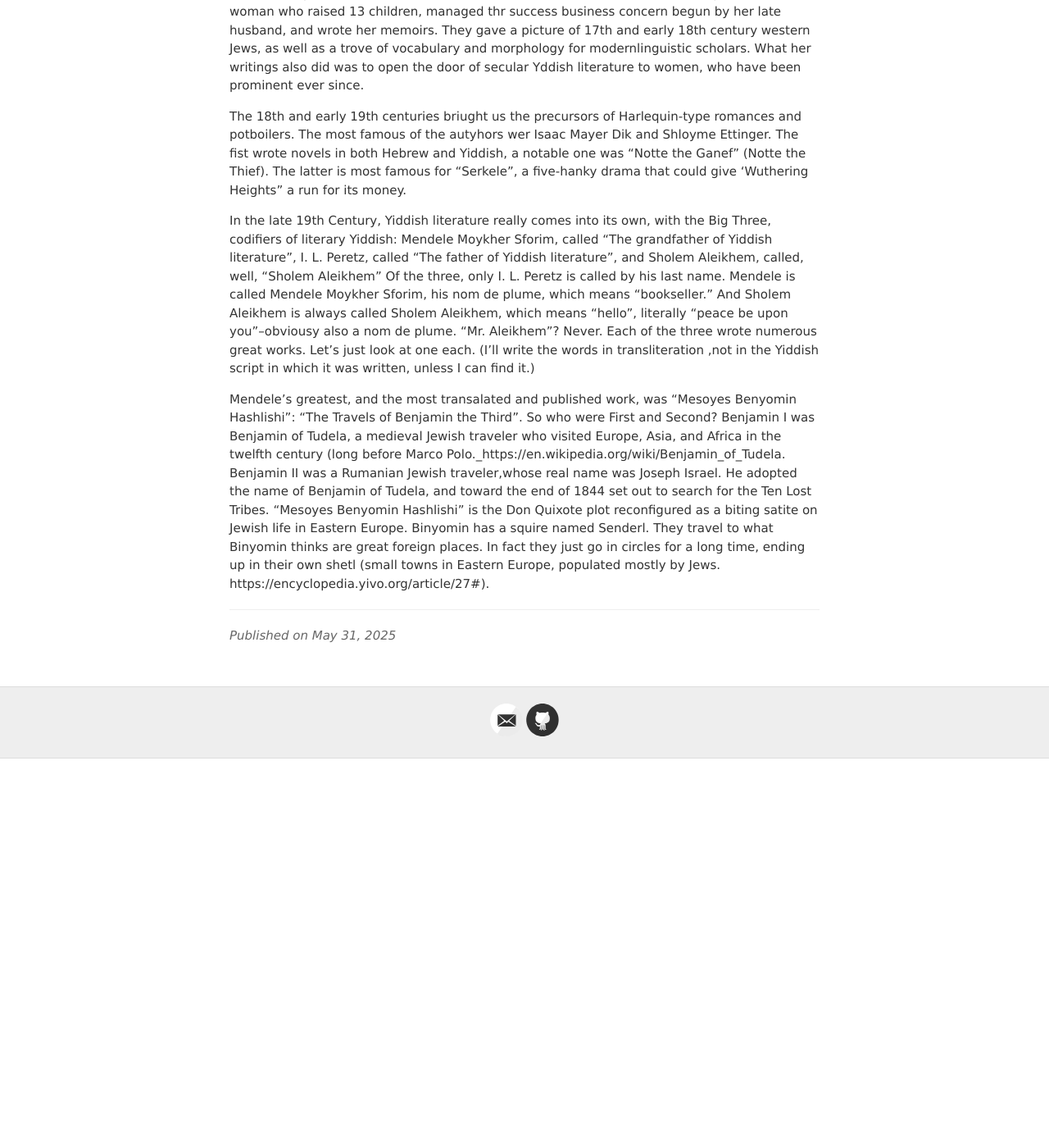
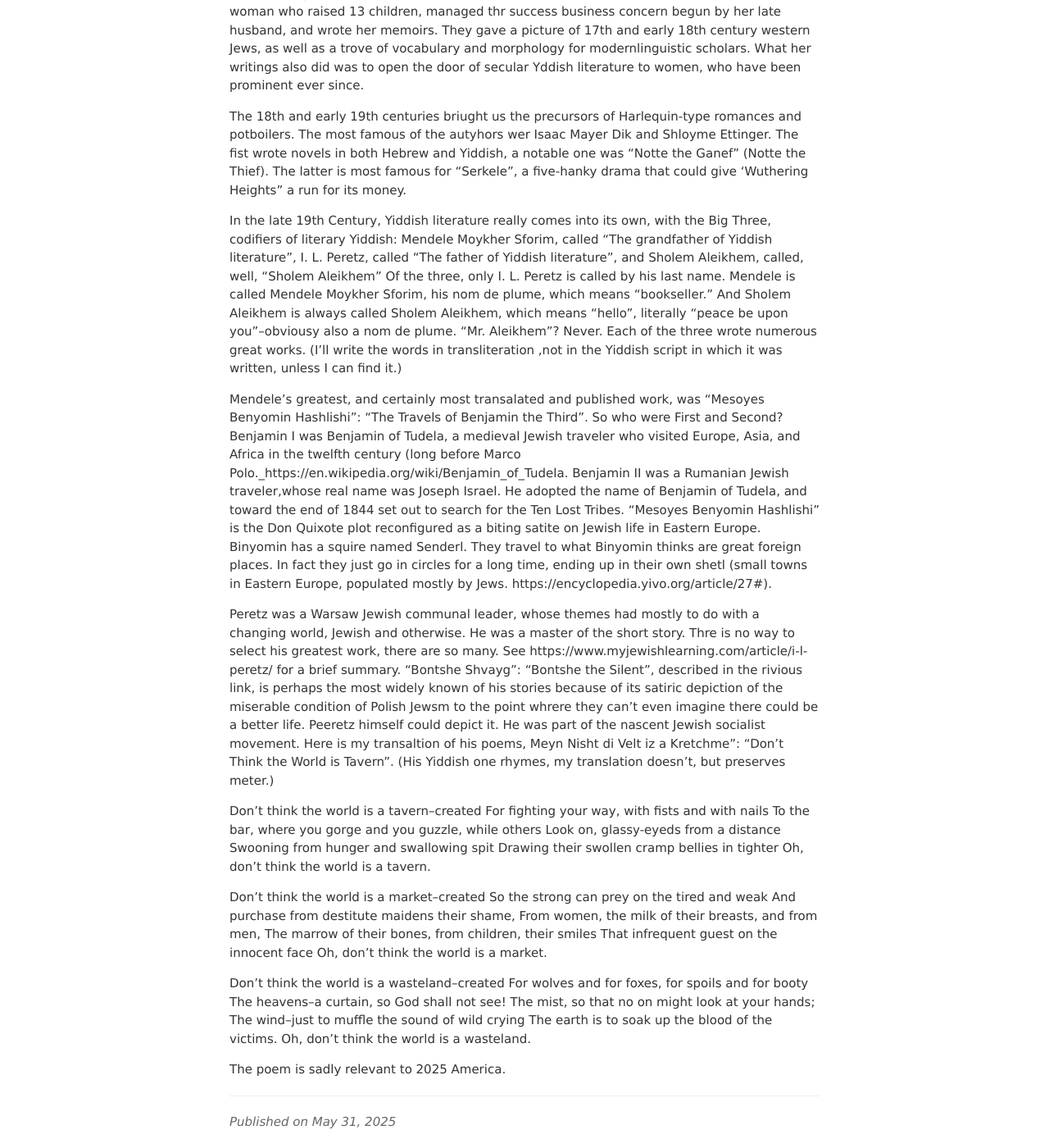
Before and after one commit to jvmallow/jvmallow.github.io, a Jekyll site: the page built from _posts/2025-05-31-Yiddish.md, in a window 1280 px wide and 1400 px high, scrolled down 3624 px. Shown: the whole window at 82% size. Built offline with Jekyll 4.4.1, drawn with Linux system fonts in a browser that asks for light colours; a script that is not in the unit is left out; before the commit the page ends 4549 px from its top, so only the background shows below that.

Commit message:
Update 2025-05-31-Yiddish.md

```diff
--- a/_posts/2025-05-31-Yiddish.md
+++ b/_posts/2025-05-31-Yiddish.md
@@ -55,6 +55,35 @@ Written literature dates back to the 14th century.  Tkhines, dating to the 16th
 
 The 18th and early 19th centuries briught us the precursors of Harlequin-type romances and potboilers. The most famous of the autyhors wer Isaac Mayer Dik and Shloyme Ettinger. The fist wrote novels in both Hebrew and Yiddish, a notable one was "Notte the Ganef" (Notte the Thief). The latter is most famous for "Serkele", a five-hanky drama that could give 'Wuthering Heights" a run for its money.
 
-In the late 19th Century, Yiddish literature really comes into its own, with the Big Three, codifiers of literary Yiddish: Mendele Moykher Sforim, called "The grandfather of Yiddish literature", I. L. Peretz, called "The father of Yiddish literature", and Sholem Aleikhem, called, well, "Sholem Aleikhem"   Of the three, only I. L. Peretz is called by his last name. Mendele is called Mendele Moykher Sforim, his nom de plume, which means "bookseller."  And Sholem Aleikhem  is always called Sholem Aleikhem, which means "hello", literally "peace be upon you"--obviousy also a nom de plume. "Mr. Aleikhem"? Never. Each of the three wrote numerous great works. Let's just look at one each. (I'll write the words in transliteration ,not in the Yiddish script in which it was written, unless I can find it.)
+In the late 19th Century, Yiddish literature really comes into its own, with the Big Three, codifiers of literary Yiddish: Mendele Moykher Sforim, called "The grandfather of Yiddish literature", I. L. Peretz, called "The father of Yiddish literature", and Sholem Aleikhem, called, well, "Sholem Aleikhem"   Of the three, only I. L. Peretz is called by his last name. Mendele is called Mendele Moykher Sforim, his nom de plume, which means "bookseller."  And Sholem Aleikhem  is always called Sholem Aleikhem, which means "hello", literally "peace be upon you"--obviousy also a nom de plume. "Mr. Aleikhem"? Never. Each of the three wrote numerous great works. (I'll write the words in transliteration ,not in the Yiddish script in which it was written, unless I can find it.)
 
- Mendele's greatest, and the most transalated and published work, was "Mesoyes Benyomin Hashlishi": "The Travels of Benjamin the Third". So who were First and Second?  Benjamin I was Benjamin of Tudela, a medieval Jewish traveler who visited Europe, Asia, and Africa in the twelfth century (long before Marco Polo._https://en.wikipedia.org/wiki/Benjamin_of_Tudela.  Benjamin II was a Rumanian Jewish traveler,whose real name was Joseph Israel. He adopted the name of Benjamin of Tudela, and toward the end of 1844 set out to search for the Ten Lost Tribes. "Mesoyes Benyomin Hashlishi" is the Don Quixote plot reconfigured as a biting satite on Jewish life in Eastern Europe. Binyomin has a squire named Senderl. They travel to what Binyomin thinks are great foreign places. In fact they just go in circles for a long time, ending up in their own shetl (small towns in Eastern Europe, populated mostly by Jews. https://encyclopedia.yivo.org/article/27#).
+Mendele's greatest, and certainly most transalated and published work, was "Mesoyes Benyomin Hashlishi": "The Travels of Benjamin the Third". So who were First and Second?  Benjamin I was Benjamin of Tudela, a medieval Jewish traveler who visited Europe, Asia, and Africa in the twelfth century (long before Marco Polo._https://en.wikipedia.org/wiki/Benjamin_of_Tudela.  Benjamin II was a Rumanian Jewish traveler,whose real name was Joseph Israel. He adopted the name of Benjamin of Tudela, and toward the end of 1844 set out to search for the Ten Lost Tribes. "Mesoyes Benyomin Hashlishi" is the Don Quixote plot reconfigured as a biting satite on Jewish life in Eastern Europe. Binyomin has a squire named Senderl. They travel to what Binyomin thinks are great foreign places. In fact they just go in circles for a long time, ending up in their own shetl (small towns in Eastern Europe, populated mostly by Jews. https://encyclopedia.yivo.org/article/27#).
+
+Peretz was a Warsaw Jewish communal leader, whose themes had mostly to do with a changing world, Jewish and otherwise. He was a master of the short story. Thre is no way to select his greatest work, there are so many. See https://www.myjewishlearning.com/article/i-l-peretz/ for a brief summary. "Bontshe Shvayg": "Bontshe the Silent", described in the rivious link, is perhaps the most widely known of his stories because of its satiric depiction of the miserable condition of Polish Jewsm to the point whrere they can't even imagine there could be a better life.  Peeretz himself could depict it. He was part of the nascent Jewish socialist movement. Here is my transaltion of his poems, Meyn Nisht di Velt iz a Kretchme": "Don't Think the World is  Tavern". (His Yiddish one rhymes, my translation doesn't, but preserves meter.)
+
+Don't think the world is a tavern--created
+For fighting your way, with fists and with nails
+To the bar, where you gorge and you guzzle, while others
+Look on, glassy-eyeds from a distance
+Swooning from hunger and swallowing spit
+Drawing their swollen cramp bellies in tighter
+Oh, don't think the world is a tavern.
+
+Don't think the world is a market--created
+So the strong can prey on the tired and weak
+And purchase from  destitute maidens their shame,
+From women, the milk of their breasts, and from men,
+The marrow of their bones, from children, their smiles
+That infrequent guest on the innocent face
+Oh, don't think the world is a market.
+
+Don't think the world is a wasteland--created
+For wolves and for foxes, for spoils and for booty
+The heavens--a curtain, so God shall not see!
+The mist, so that no on might look at your hands;
+The wind--just to muffle the sound of wild crying
+The earth is to soak up the blood of the victims.
+Oh, don't think the world is a wasteland.
+
+
+The poem is sadly relevant to 2025 America.
```
